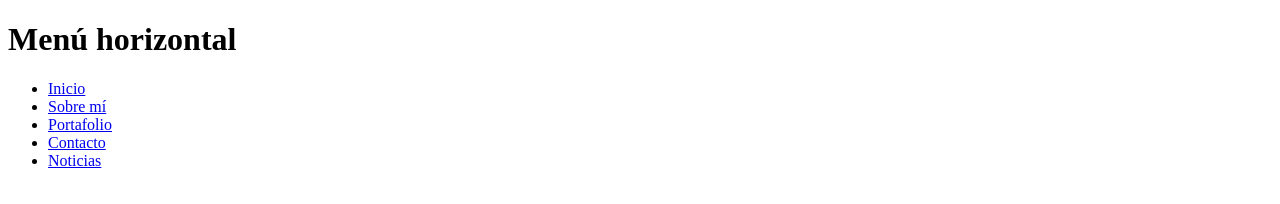
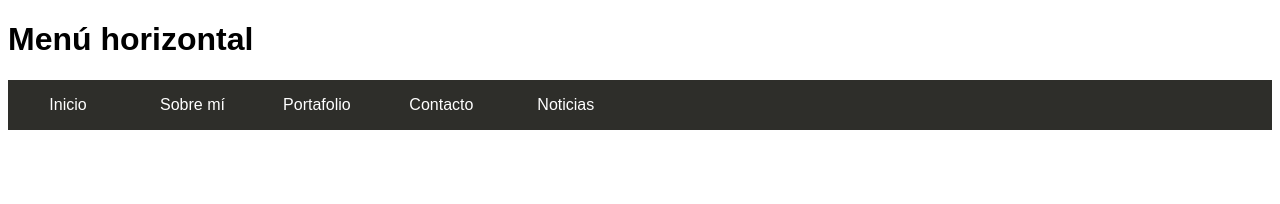
Before and after one commit to margaritasj/menu-horizontal, a plain HTML site: page index.html in a window 1280 px wide. Drawn offline with Linux system fonts and the light colour scheme.

Commit message:
Se agrego una etiqueta nav en el HTML y agrego los estilos necesarios para mostrar mi menu con su formato replicado

```diff
--- a/css/style.css
+++ b/css/style.css
@@ -0,0 +1,26 @@
+body {
+    font-family: sans-serif;
+}
+ul {
+    background-color: #2e2e2a;
+    list-style: none; /* Para quitar los iconos de la lista */
+    padding: 0;
+    margin: 0;
+    line-height: 50px; /* aplicar una altura de la linea */
+
+}
+li {
+    width: 120px;
+    display: inline-block; /* aplicara a los elementos de bloque que se pongan uno atras de otro de forma adyacente en linea */
+    text-align: center;
+}
+a {
+    display: block; /* aplicara a los elementos en linea que se pongan en bloque */
+    text-decoration: none; /* quitara el evecto de cambiar de color al darle clic al link */
+    color: white;
+
+}
+a:hover { /* hara un cambio de estado cuando pase el mouse sobre el link */
+    background-color: #ffc107;
+    color: black;
+}
--- a/index.html
+++ b/index.html
@@ -9,6 +9,7 @@
 	</head>
 	<body>
         <h1>Menú horizontal</h1>
+        <nav> <!--Crea un menú de navegación.-->
             <ul>
                 <li><a href="http://laboratoria.la/">Inicio</a></li>
                 <li><a href="https://web.facebook.com/margarita.b13">Sobre mí</a></li>
@@ -16,6 +17,7 @@
                 <li><a href="https://plus.google.com/u/0/+MARGARITASUTTA">Contacto</a></li>
                 <li><a href="https://elcomercio.pe/">Noticias</a></li>
             </ul>
+        </nav>
 	    <script type="text/javascript" src="js/app.js"></script>
 	</body>
 </html>
```
Lines whose indentation alone changed are shown as unchanged.
